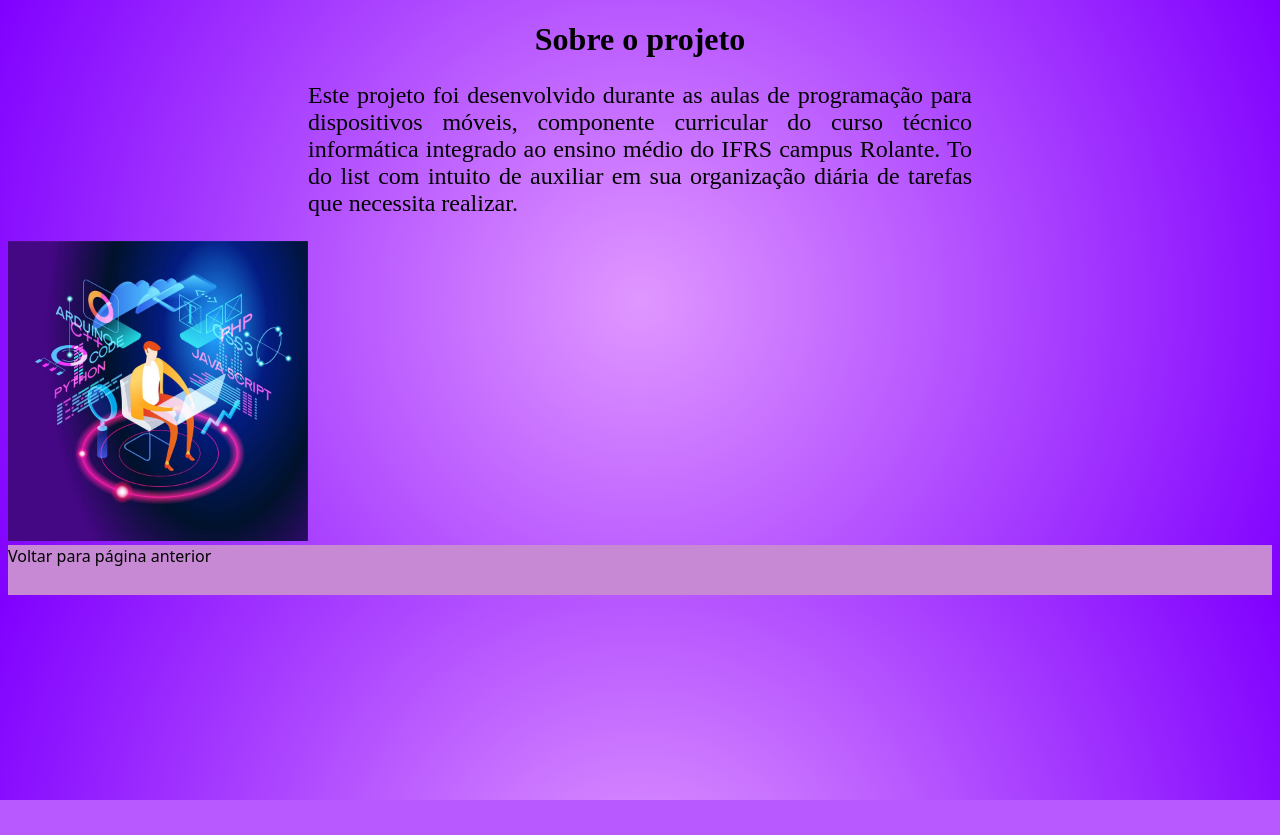
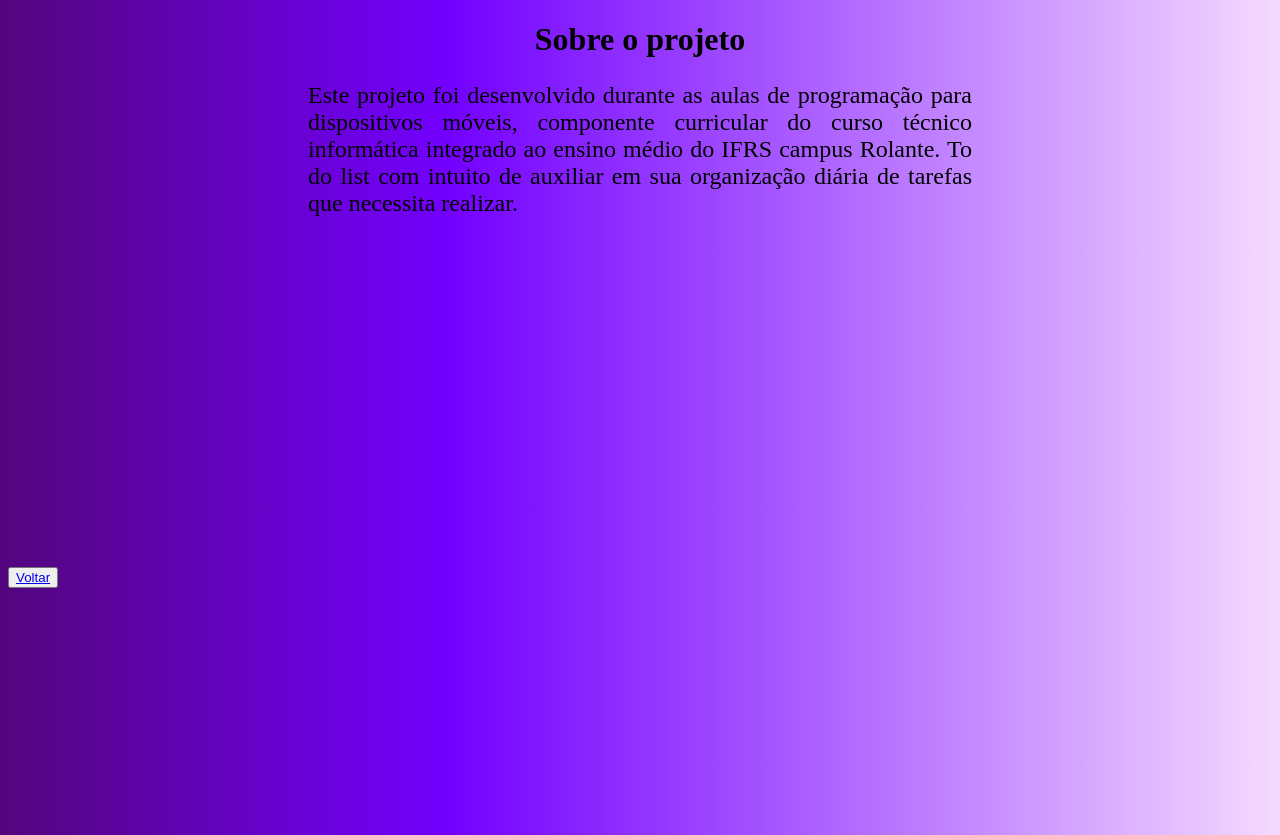
Before and after one commit to schuquelsindel/novotodolist, a PHP site: the page made by páginaa.html in a window 1280 px wide. Shown: the top 835 px of the page. Before the commit the page ends 800 px from the top, so only its background shows below. Run offline with PHP 8.4, Linux system fonts and the light colour scheme.

Commit message:
Add files via upload

```diff
--- a/index.php
+++ b/index.php
@@ -13,7 +13,7 @@
     <meta name="viewport" content="width=device-width, initial-scale=1.0">
     <title>Lista de tarefas</title>
     <link rel="stylesheet" href="style.css">
-    <link rel="shortcut icon" href="favicon.ico" type="image/x-icon">
+    <link rel="icon" href="favicon.ico" type="image/x-icon">
   <!--importando os ícones-->
   <link href='https://unpkg.com/boxicons@2.1.1/css/boxicons.min.css' rel='stylesheet'>
 </head>
--- a/login.php
+++ b/login.php
@@ -11,6 +11,7 @@
 	<meta charset="utf-8">
 	<meta name="viewport" content="width=device-width, initial-scale=1">
 	<title></title>
+	<link rel="icon" href="cadeado.ico" type="image/x-icon">
 	<style>
 		body {
 		    padding: 0;
--- a/páginaa.html
+++ b/páginaa.html
@@ -4,16 +4,9 @@
     <meta charset="UTF-8">
     <meta http-equiv="X-UA-Compatible" content="IE=edge">
     <meta name="viewport" content="width=device-width, initial-scale=1.0">
+    <link rel="icon" href="favicon.ico" type="image/x-icon">
     <title>Document</title>
     <style>
-        footer{
-            display: flexbox;
-            justify-content: space-around;
-            font-family: system-ui, -apple-system, Helvetica, Arial, sans-serif;
-            background: #c789d3;
-            width: 100%;
-            height: 50px;
-        }
         h1{
             color: rgb(0, 0, 0);
             text-align: center;
@@ -26,28 +19,12 @@
 
         }
         body{
-            background: rgb(224,151,255);
-            background: radial-gradient(circle, rgba(224,151,255,1) 0%, rgba(128,0,255,1) 100%);
+            background: rgb(83,5,125);
+            background: linear-gradient(90deg, rgba(83,5,125,1) 0%, rgba(115,0,255,1) 35%, rgba(245,218,255,1) 100%);
         }
-        a:link {
-            color:#000000;
-            text-decoration:none;
+        .botao{
+            margin: 350px 0;
         }
-        a:visited {
-            color:#ffffff;
-            text-decoration:none;
-        }
-        a:hover {
-            color:#000000;
-            text-decoration:underline;
-        }
-        .container img {
-            max-width:400px;
-            max-height:300px;
-            width: auto;
-            height: auto;
-            object-position: left;
-}
 
     </style>
 </head>
@@ -58,12 +35,11 @@
     ao ensino médio do IFRS campus Rolante. To do list com intuito de auxiliar em sua organização diária de
     tarefas que necessita realizar.</p>
 
-    <div class = "container">
-    <img src="imagem.jpg" width="400" height="300" center>
+    <div class=" botao ">
+        <button><a href="index.php" rel="prev">Voltar</a></button>
+
+            <!--esse prev mostra q é pra voltar pra anterior-->
     </div>
-    <footer>
-        <a class="voltar" href="index.php" rel="prev">Voltar para página anterior </a>
-            <!--esse prev mostra q é pra voltar pra anterior-->
-    </footer>
+
 </body>
 </html>
--- a/style.css
+++ b/style.css
@@ -10,8 +10,8 @@
   }
 
 body{
-  background: rgb(224,151,255);
-  background: radial-gradient(circle, rgba(224,151,255,1) 0%, rgba(128,0,255,1) 100%);
+  background: rgb(83,5,125);
+  background: linear-gradient(90deg, rgba(83,5,125,1) 0%, rgba(115,0,255,1) 35%, rgba(245,218,255,1) 100%);
 }
 header{
 
```
Also changed, not shown: cadeado.ico (added), favicon.ico (added).
